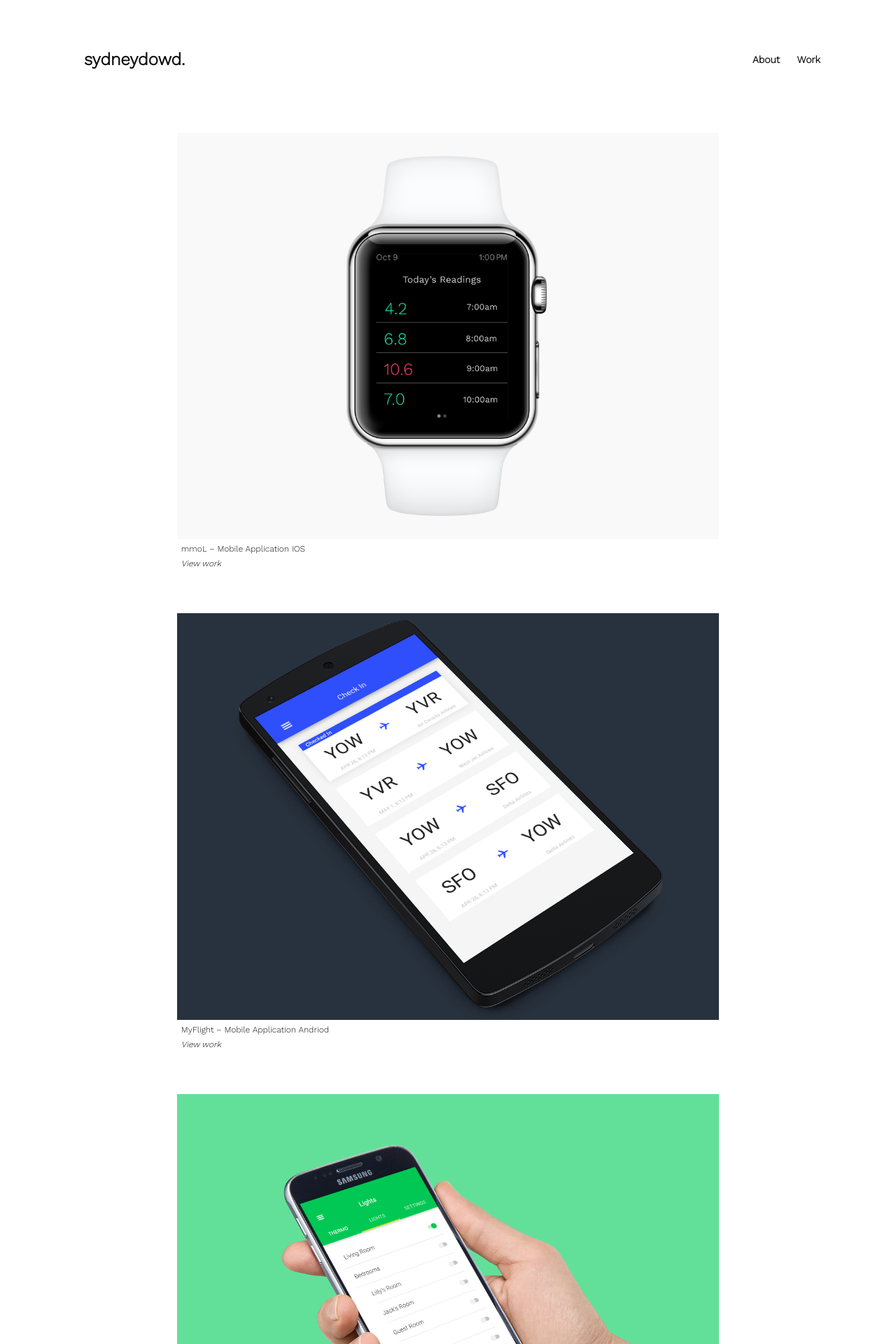
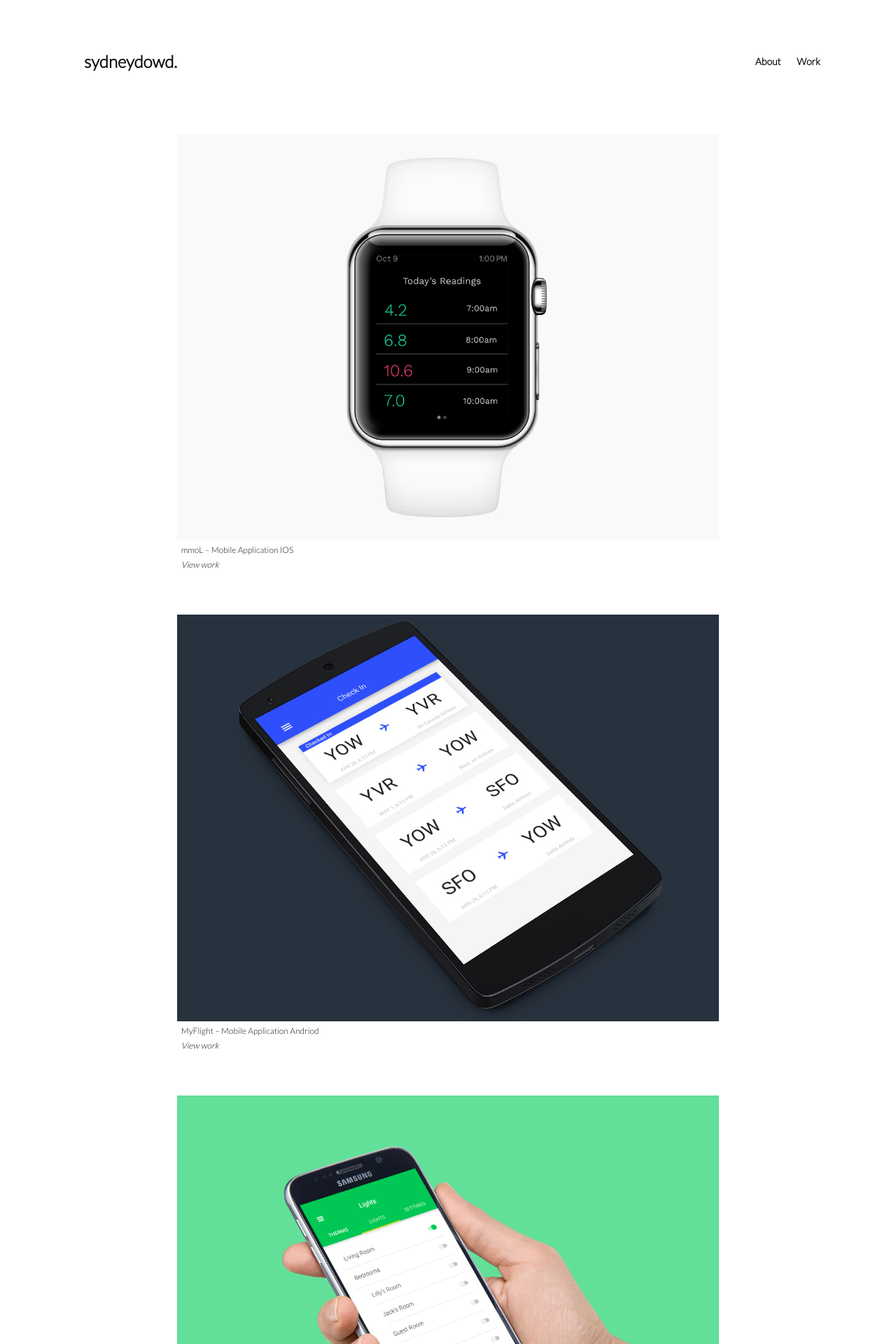
Before and after one commit to sydneydowd/portfolio, a Jekyll site: the page built from index.html, in a window 1280 px wide. Shown: the top 1920 px of the page at 70% size. Built offline with Jekyll 4.4.1, drawn with Linux system fonts in a browser that asks for light colours.

Commit message:
changed the font

```diff
--- a/_includes/css/type.css
+++ b/_includes/css/type.css
@@ -1,5 +1,5 @@
 html {
-  font-family: 'Work Sans', sans-serif;
+  font-family: 'Lato', sans-serif;
   color: #141414;
 }
 
--- a/_layouts/default.html
+++ b/_layouts/default.html
@@ -4,7 +4,7 @@
   <meta charset="utf-8">
      <title>Sydney Dowd</title>
     <link rel="shortcut icon" href="{{site.baseurl}}/favicon.ico">
-    <link href='https://fonts.googleapis.com/css?family=Work+Sans:300' rel='stylesheet' type='text/css'>
+    <link href='https://fonts.googleapis.com/css?family=Lato:300' rel='stylesheet' type='text/css'>
     <link href="{{site.baseurl}}/portfolio.css" rel="stylesheet">
     <meta name="viewport" content="width=device-width,initial-scale=1">
     <meta name="description" content="Sydney Dowd is a Ottawa based Graphic Designer">
```
